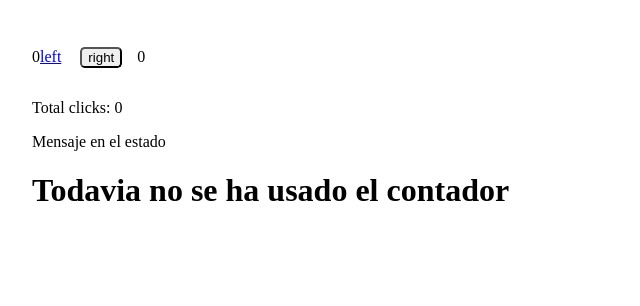
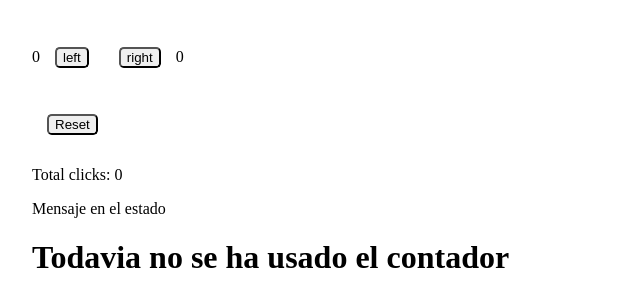
Before and after one commit to DesarrolloDeJonathan/miBootcamp, a React (Create React App) app in the folder parte1-react/: page / in a window 1280 px wide. Shown: the top 306 px of the page, without its empty margins (0-640 px from the left). Built offline with nearby package versions, Linux system fonts and the light colour scheme.

Commit message:
Como resetear el stage 1

```diff
--- a/parte1-react/src/index.js
+++ b/parte1-react/src/index.js
@@ -23,11 +23,7 @@ const App = (props) => {
 
   const [clicks, setClicks] = useState ([])
 
-  const handleClickLeft = (event) => {
-    //Atrapadndo el evento veremos info como:
-    //Elmentos recividos, teimpo que tardo en hacerlo...
-    console.log(event);
-    // event.preventDefault() // sera importante para los formularios
+  const handleClickLeft = () => {
     const newCountersState = {
       ...counters,
       left: counters.left + 1
@@ -48,16 +44,28 @@ const App = (props) => {
     setClicks(prevClicks => ([...prevClicks, ['R']]))
   }
 
+  // una de las formas es pasando los valores originales para volver a ese estado
+  const handleReset = () => {
+    setCounters({
+      left: 0,
+      right:0,
+      mensaje: 'Mensaje en el estado'
+    });
+    setClicks([])
+  }
+
    return (
       <div>
         {counters.left}
-        <a href="#" onClick={handleClickLeft}>left</a> {/**Evitar usar el anchor, no es buena practica */}
+        <button onClick={handleClickLeft}>left</button>
         <button onClick={handleClickRight}>right</button>
         {counters.right}
+        <p>
+          <button onClick={handleReset}>Reset</button>
+        </p>
         <p>Total clicks: {clicks.length}</p>
         <p>{counters.mensaje}</p>
-        {/* Aplicando renderizado condicional */}
-        {clicks.length === 0 ? (<WarningNotUsed />) : (<ListOfClicks clicks={clicks}/>)}
+        {clicks.length === 0 ? <WarningNotUsed /> : <ListOfClicks clicks={clicks}/>}
       </div>
     )
 }
```
